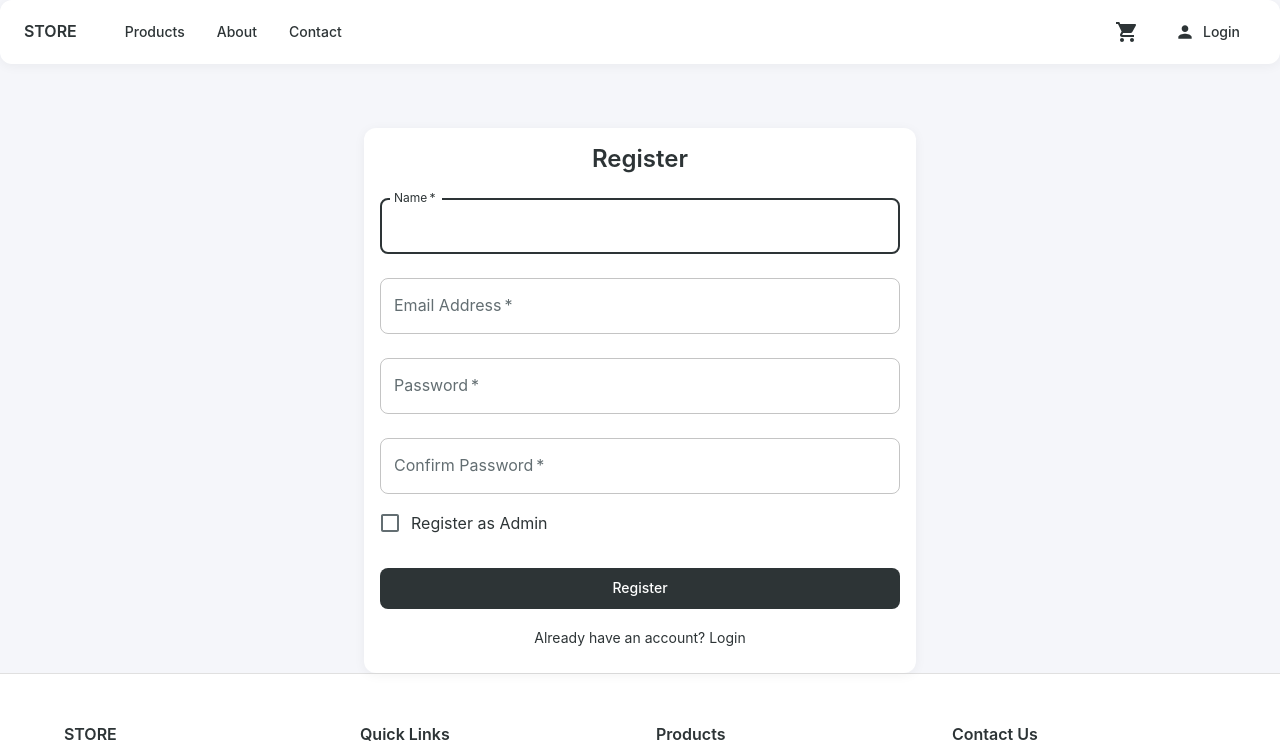
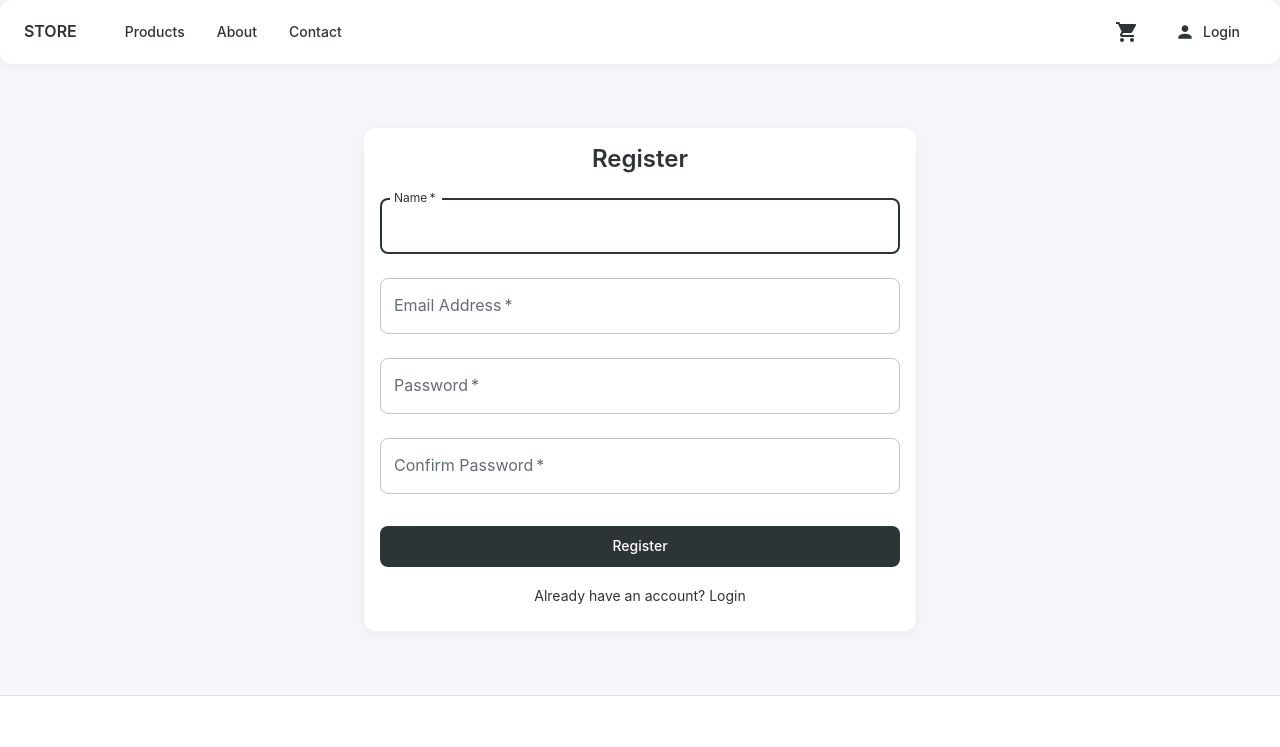
Before and after one commit to tunakarakus/Store-App, a React (Vite) app in the folder frontend/: page /register in a window 1280 px wide. Shown: the top 747 px of the page. Built offline with nearby package versions, Linux system fonts and the light colour scheme.

Commit message:
Remove register as admin option

```diff
--- a/frontend/src/pages/Register.jsx
+++ b/frontend/src/pages/Register.jsx
@@ -11,8 +11,6 @@ import {
     Card,
     CardContent,
     Link,
-    FormControlLabel,
-    Checkbox,
 } from '@mui/material';
 import { Link as RouterLink } from 'react-router-dom';
 import { register } from '../features/authSlice';
@@ -27,9 +25,7 @@ const Register = () => {
         email: '',
         password: '',
         confirmPassword: '',
-        adminCode: '',
     });
-    const [showAdminField, setShowAdminField] = useState(false);
 
     const handleChange = (e) => {
         setFormData({
@@ -51,10 +47,6 @@ const Register = () => {
             password: formData.password,
         };
 
-        if (showAdminField && formData.adminCode) {
-            userData.adminCode = formData.adminCode;
-        }
-
         const result = await dispatch(register(userData));
         if (!result.error) {
             navigate('/');
@@ -62,7 +54,7 @@ const Register = () => {
     };
 
     return (
-        <Container maxWidth="sm" sx={{ mt: 8 }}>
+        <Container maxWidth="sm" sx={{ mt: 8, mb: 8 }}>
             <Card>
                 <CardContent>
                     <Typography variant="h4" component="h1" align="center" gutterBottom>
@@ -114,26 +106,6 @@ const Register = () => {
                             value={formData.confirmPassword}
                             onChange={handleChange}
                         />
-                        <FormControlLabel
-                            control={
-                                <Checkbox
-                                    checked={showAdminField}
-                                    onChange={(e) => setShowAdminField(e.target.checked)}
-                                    color="primary"
-                                />
-                            }
-                            label="Register as Admin"
-                        />
-                        {showAdminField && (
-                            <TextField
-                                margin="normal"
-                                fullWidth
-                                label="Admin Code"
-                                name="adminCode"
-                                value={formData.adminCode}
-                                onChange={handleChange}
-                            />
-                        )}
                         <Button
                             type="submit"
                             fullWidth
```
